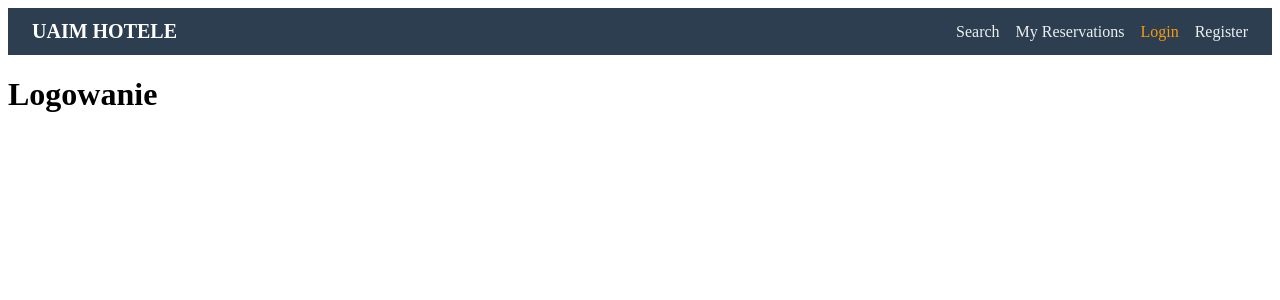
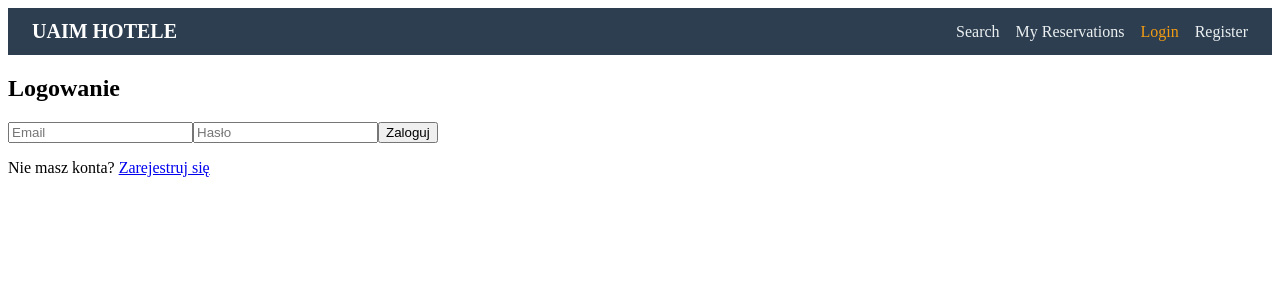
Before and after one commit to Ptakun123/HotelProj, a React (Create React App) app in the folder front-end/terminal/: page /login in a window 1280 px wide. Shown: the top 300 px of the page. Built offline with nearby package versions, Linux system fonts and the light colour scheme; no server answers.

Commit message:
added login page

```diff
--- a/front-end/terminal/src/pages/LoginPage.js
+++ b/front-end/terminal/src/pages/LoginPage.js
@@ -1,3 +1,32 @@
+import React, { useState } from 'react';
+import { useNavigate, Link } from 'react-router-dom';
+import { useAuth } from '../contexts/AuthContext';
+
 export default function LoginPage() {
-  return <h1>Logowanie</h1>;
+  const [email, setEmail] = useState('');
+  const [password, setPassword] = useState('');
+  const { login } = useAuth();
+  const navigate = useNavigate();
+  const [error, setError] = useState(null);
+
+  const handleSubmit = async (e) => {
+    e.preventDefault();
+    try {
+      await login(email, password);
+      navigate('/search');
+    } catch (err) {
+      setError('Błąd logowania');
+    }
+  };
+
+  return (
+    <form onSubmit={handleSubmit}>
+      <h2>Logowanie</h2>
+      {error && <p className="error">{error}</p>}
+      <input type="email" value={email} onChange={e => setEmail(e.target.value)} placeholder="Email" required />
+      <input type="password" value={password} onChange={e => setPassword(e.target.value)} placeholder="Hasło" required />
+      <button type="submit">Zaloguj</button>
+      <p>Nie masz konta? <Link to="/register">Zarejestruj się</Link></p>
+    </form>
+  );
 }
```
